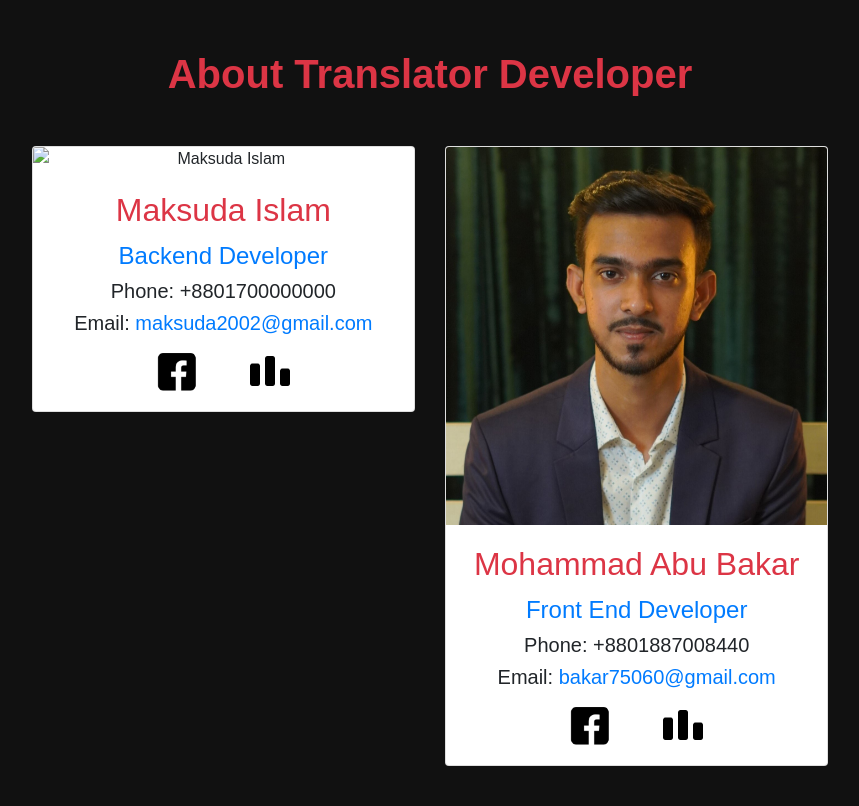
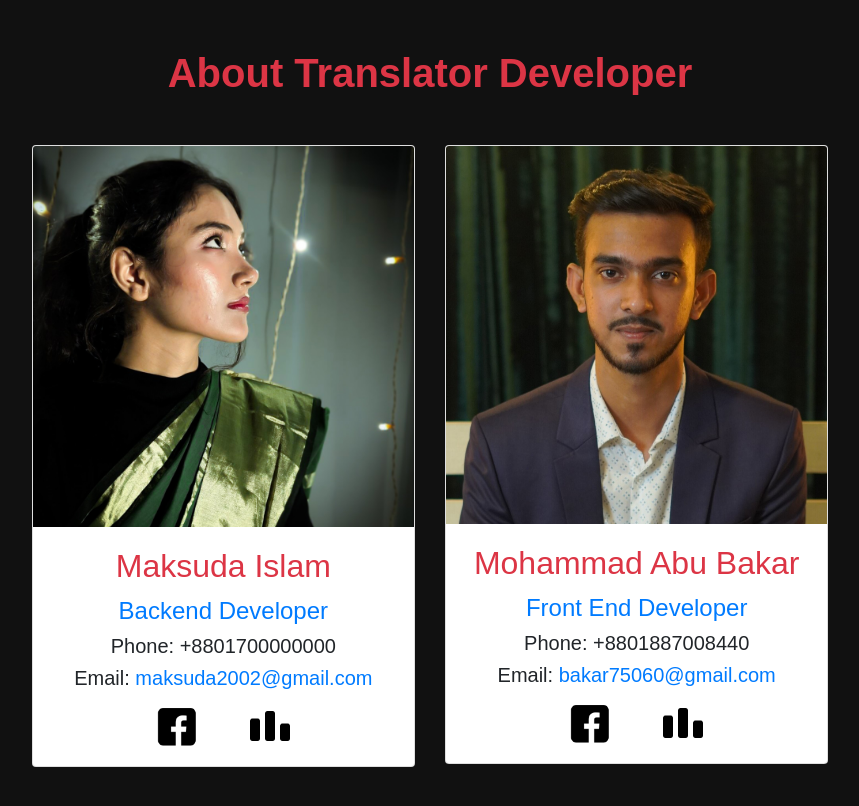
Before and after one commit to bakar8440/TranslatorBOT, a website: page public/aboutus.html in a window 1280 px wide. Shown: the whole page, without its empty margins (210-1069 px from the left). Drawn offline with nearby package versions, Linux system fonts and the light colour scheme.

Commit message:
Update aboutus.html

```diff
--- a/public/aboutus.html
+++ b/public/aboutus.html
@@ -17,7 +17,7 @@
 
                 <div class="col-md-4">
                     <div class="card mb-4">
-                        <img src="img/maksu1.jpg" class="card-img-top" alt="Maksuda Islam">
+                        <img src="img/maksu.jpg" class="card-img-top" alt="Maksuda Islam">
                         <div class="card-body">
                             <h2 class="card-title text-danger">Maksuda Islam</h2>
                             <h4 class="card-text text-primary">Backend Developer</h4>
```
